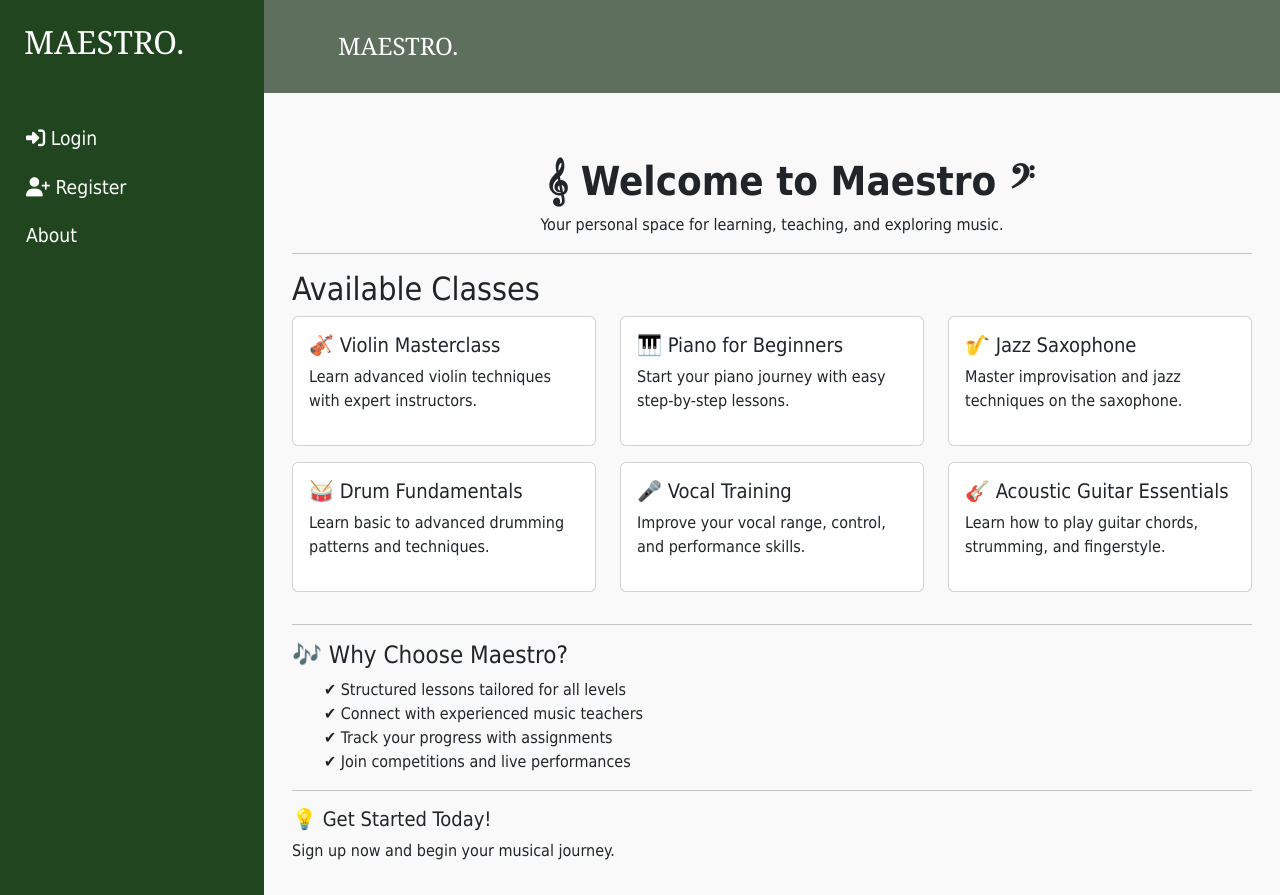
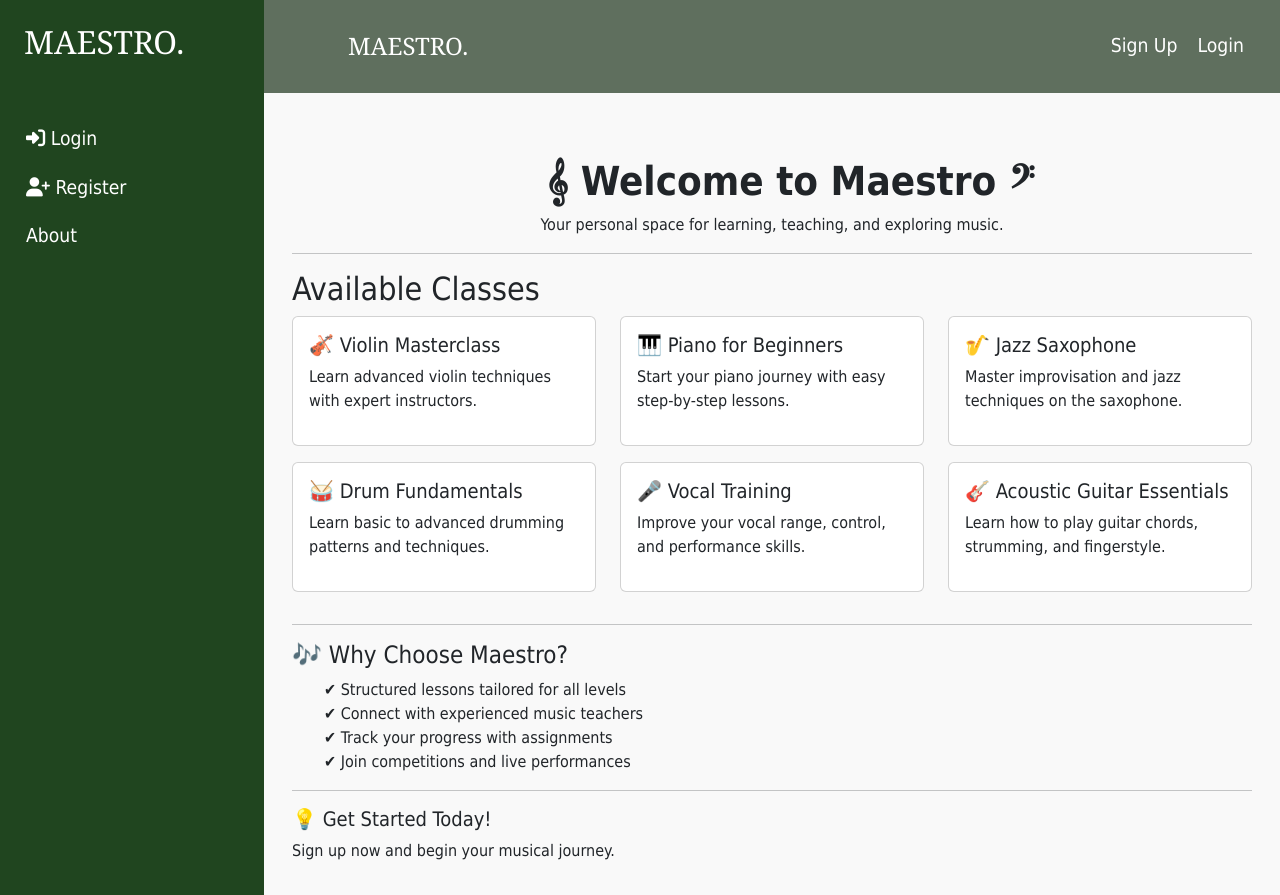
Before and after one commit to kindude/Maestro, a Django app: page / in a window 1280 px wide. Run offline with Django 5.2, Linux system fonts and the light colour scheme; some libraries are stand-ins or nearby versions.

Commit message:
Welcome message in navbar

```diff
--- a/MaestroApp/static/css/base.css
+++ b/MaestroApp/static/css/base.css
@@ -12,6 +12,7 @@ h1 {
 li {
     list-style: none;
 }
+
 
 a {
     text-decoration: none;
@@ -49,11 +50,13 @@ a {
     font-size: 1.5rem;
     font-weight: 1000;
 }
-
+.nav-right-elements{
+    margin-left: 20px;
+    font-size: 1.2rem;
+    font-family: Tahoma, sans-serif;
+}
 .navbar {
-
     font-size: 1.5rem;
-    font-family: Georgia, serif;
     color: #FFF;
     padding: 1.15rem 1.5rem;
     background-color: #5f6f5e;
@@ -62,6 +65,7 @@ a {
     font-weight: 80;
 }
 .navbar-logo {
+    margin-left:10px;
     padding: 1.15rem 1.5rem;
     text-align: left;
     padding: .625rem 1.625rem;
--- a/MaestroApp/templates/components/components/navbar.html
+++ b/MaestroApp/templates/components/components/navbar.html
@@ -5,6 +5,18 @@
     <div class="container-fluid">
         <div class="navbar-logo">
            {% block currentpage_block %} <a href="{% url 'home' %}">MAESTRO.</a> {% endblock %}
+
         </div>
+        <ul class="nav navbar-nav navbar-right">
+            {% if user.is_authenticated %}
+            <li class = "nav-right-elements"> <a href = "{% url 'update_user_profile' %}"> Hello, {{ user.first_name }} </a> </li>
+
+            {% else %}
+            <li class = "nav-right-elements"> <a href = "{% url 'register' %}"> Sign Up </a> </li>
+
+            <li class = "nav-right-elements"><a href="{% url 'login' %}">Login</a></li>
+
+            {% endif %}
+           </ul>
     </div>
 </nav>
```
